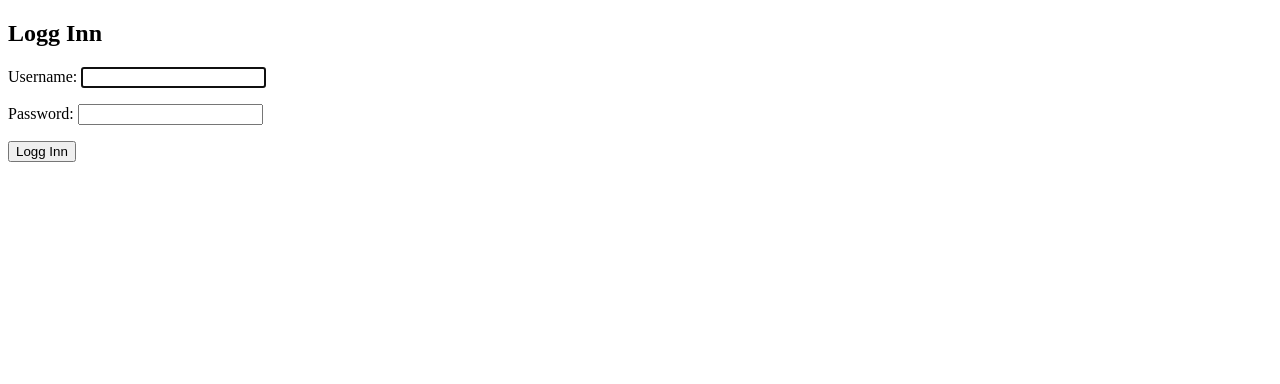
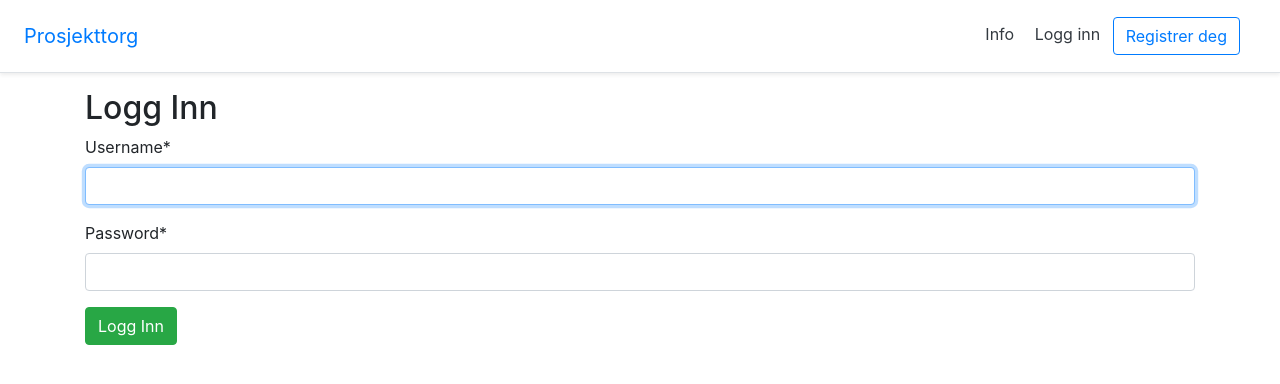
Before and after one commit to alfredocarella/prosjekttorg, a Django app: page /accounts/login/ in a window 1280 px wide. Shown: the top 384 px of the page. Run offline with Django 3.2, Linux system fonts and the light colour scheme; parts of the project's set-up code (start-up, migrations or seed data) failed here and were passed over; some libraries are stand-ins or nearby versions.

Commit message:
Add styling: Bootstrap + crispy-forms + base custom

```diff
--- a/templates/_base.html
+++ b/templates/_base.html
@@ -1,16 +1,48 @@
+{% load static %}
 <!DOCTYPE html>
 <html>
 
 <head>
     <meta charset="utf-8">
     <title>{% block title %}Prosjekttorg{% endblock title %}</title>
+    <meta name="viewport" content="width=device-width, initial-scale=1, shrink-to-fit=no">
+    <!-- CSS -->
+    <link rel="stylesheet" href="https://stackpath.bootstrapcdn.com/bootstrap/4.5.0/css/bootstrap.min.css"
+        integrity="sha384-9aIt2nRpC12Uk9gS9baDl411NQApFmC26EwAOH8WgZl5MYYxFfc+NcPb1dKGj7Sk" crossorigin="anonymous">
+    <link rel="stylesheet" href="{% static 'css/base.css' %}">
 </head>
 
 <body>
+    <header>
+        <!-- Fixed navbar -->
+        <div class="d-flex flex-column flex-md-row align-items-center p-3 px-md-4
+        mb-3 bg-white border-bottom shadow-sm">
+            <a href="{% url 'home' %}" class="navbar-brand my-0 mr-md-auto font-weight-normal">Prosjekttorg</a>
+            <nav class="my-2 my-md-0 mr-md-3">
+                <a class="p-2 text-dark" href="{% url 'info' %}">Info</a> {% if user.is_authenticated %}
+                <a class="p-2 text-dark" href="{% url 'logout' %}">Logg Ut</a> {% else %}
+                <a class="p-2 text-dark" href="{% url 'login' %}">Logg inn</a> <a class="btn btn-outline-primary"
+                    href="{% url 'signup' %}">Registrer deg</a> {% endif %}
+            </nav>
+        </div>
+    </header>
     <div class="container">
         {% block content %}
         {% endblock content %}
     </div>
+    <!-- JavaScript -->
+    <script src="https://code.jquery.com/jquery-3.5.1.slim.min.js"
+        integrity="sha384-DfXdz2htPH0lsSSs5nCTpuj/zy4C+OGpamoFVy38MVBnE+IbbVYUew+OrCXaRkfj"
+        crossorigin="anonymous"></script>
+    <script src="https://cdn.jsdelivr.net/npm/popper.js@1.16.0/dist/umd/popper.min.js"
+        integrity="sha384-Q6E9RHvbIyZFJoft+2mJbHaEWldlvI9IOYy5n3zV9zzTtmI3UksdQRVvoxMfooAo"
+        crossorigin="anonymous"></script>
+    <script src="https://stackpath.bootstrapcdn.com/bootstrap/4.5.0/js/bootstrap.min.js"
+        integrity="sha384-OgVRvuATP1z7JjHLkuOU7Xw704+h835Lr+6QL9UvYjZE3Ipu6Tp75j7Bh/kR0JKI"
+        crossorigin="anonymous"></script>
+    {% block javascript %}
+    <script src="{% static 'js/base.js' %}"></script>
+    {% endblock javascript %}
 </body>
 
 </html>
--- a/templates/registration/login.html
+++ b/templates/registration/login.html
@@ -1,4 +1,5 @@
 {% extends '_base.html' %}
+{% load crispy_forms_tags %}
 
 {% block title %}Log In{% endblock title %}
 
@@ -6,7 +7,7 @@
 <h2>Logg Inn</h2>
 <form method="post">
   {% csrf_token %}
-  {{ form.as_p }}
-  <button type="submit">Logg Inn</button>
+  {{ form|crispy }}
+  <button class="btn btn-success" type="submit">Logg Inn</button>
 </form>
 {% endblock content %}
--- a/templates/signup.html
+++ b/templates/signup.html
@@ -1,4 +1,5 @@
 {% extends '_base.html' %}
+{% load crispy_forms_tags %}
 
 {% block title %}Registrer deg{% endblock title %}
 
@@ -6,7 +7,7 @@
 <h2>Registrer deg</h2>
 <form method="post">
   {% csrf_token %}
-  {{ form.as_p }}
-  <button type="submit">Registrer deg</button>
+  {{ form|crispy }}
+  <button class="btn btn-success" type="submit">Registrer deg</button>
 </form>
 {% endblock content %}
```
Also changed, not shown: prosjekttorg/settings.py (+12 -1 lines), 2 other files.
